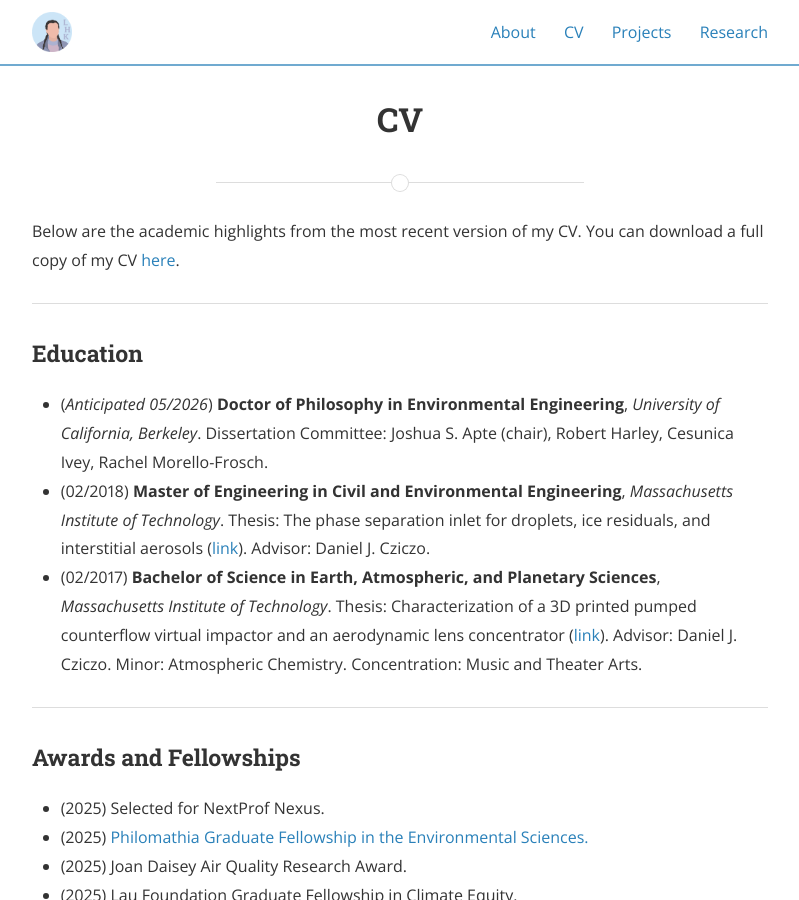
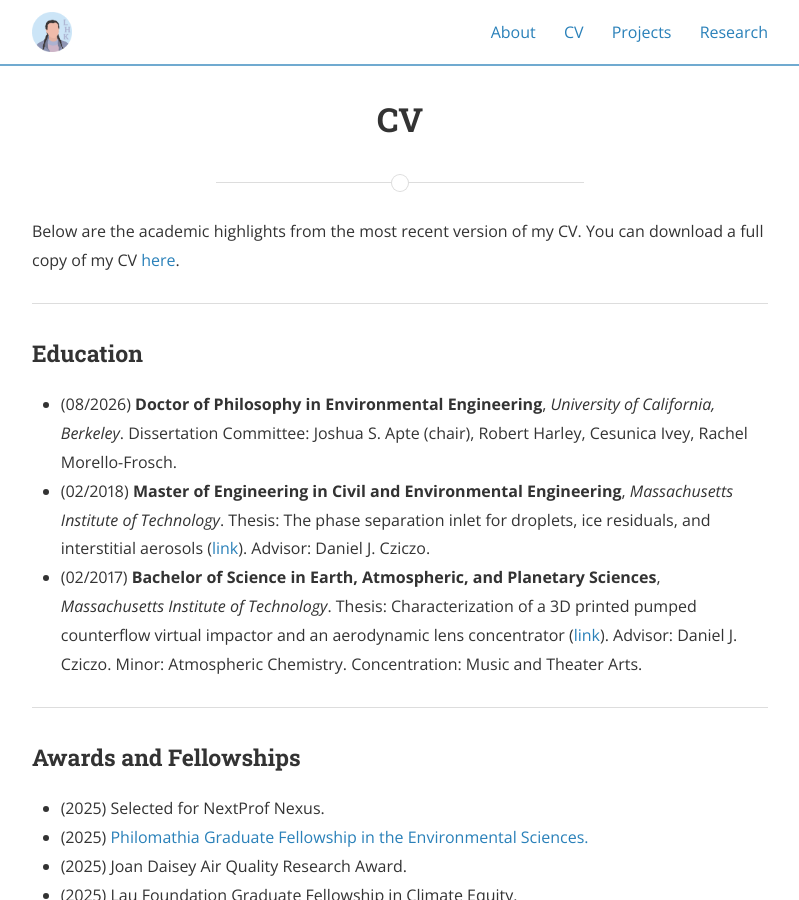
Before and after one commit to lkoolik/lkoolik.github.io, a Jekyll site: the page built from cv.md, in a window 1280 px wide and 900 px high. Shown: the whole window, without its empty margins (240-1039 px from the left). Built offline with Jekyll 4.4.1, drawn with Linux system fonts in a browser that asks for light colours; nearby versions of some CDN libraries.

Commit message:
Update cv.md

```diff
--- a/cv.md
+++ b/cv.md
@@ -12,7 +12,7 @@ nav_order: 2
 
 <h3>Education</h3>
 <ul>
-  <li>(<em>Anticipated 05/2026</em>) <b>Doctor of Philosophy in Environmental Engineering</b>, <i>University of California, Berkeley</i>. Dissertation Committee: Joshua S. Apte (chair), Robert Harley, Cesunica Ivey, Rachel Morello-Frosch.</li>
+  <li>(08/2026) <b>Doctor of Philosophy in Environmental Engineering</b>, <i>University of California, Berkeley</i>. Dissertation Committee: Joshua S. Apte (chair), Robert Harley, Cesunica Ivey, Rachel Morello-Frosch.</li>
   <li>(02/2018) <b>Master of Engineering in Civil and Environmental Engineering</b>, <i>Massachusetts Institute of Technology</i>. Thesis: The phase separation inlet for droplets, ice residuals, and interstitial aerosols (<a href="http://hdl.handle.net/1721.1/115782">link</a>). Advisor: Daniel J. Cziczo.</li>
   <li>(02/2017) <b>Bachelor of Science in Earth, Atmospheric, and Planetary Sciences</b>, <i>Massachusetts Institute of Technology</i>. Thesis: Characterization of a 3D printed pumped counterflow virtual impactor and an aerodynamic lens concentrator (<a href="http://hdl.handle.net/1721.1/114346">link</a>). Advisor: Daniel J. Cziczo. Minor: Atmospheric Chemistry. Concentration: Music and Theater Arts.</li>
 </ul>
```
